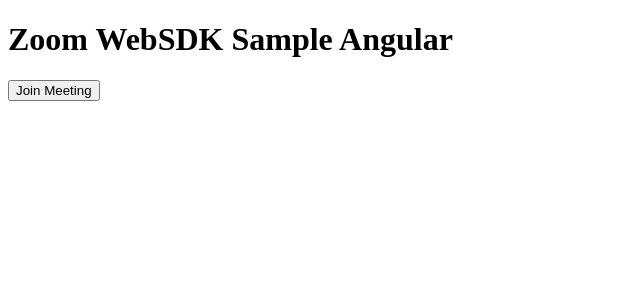
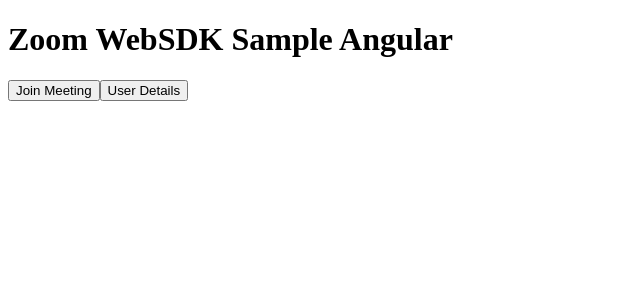
Before and after one commit to KunikaMakker/zoom-angular-trial, an Angular app: page / in a window 1280 px wide. Shown: the top 300 px of the page, without its empty margins (0-640 px from the left). Built offline with nearby package versions, Linux system fonts and the light colour scheme; what @zoom/appssdk would draw is missing.

Commit message:
updated docs

```diff
--- a/src/app/app.component.html
+++ b/src/app/app.component.html
@@ -6,5 +6,6 @@
     <br/> -->
     <button (click)="getSignature()">Join Meeting</button>
     <div *ngFor="let x of value | keyvalue">{{x.key}}->{{x.value}}</div>
-    {{value}}
+    <button (click)="getUserDetails()">User Details</button>
+    <div *ngFor="let x of userDetails | keyvalue">{{x.key}}->{{x.value}}</div>
 </div>
--- a/src/app/app.component.ts
+++ b/src/app/app.component.ts
@@ -10,7 +10,8 @@
 export class AppComponent {
   title = 'zoom-angular-trial';
   value: any = "";
-  currencies = { code: 'ALL', name: 'Albanian lek', symbol: 'L' }
+  userDetails: any = "";
+  // currencies = { code: 'ALL', name: 'Albanian lek', symbol: 'L' }
   constructor() {}
 
   ngOnInit() {}
@@ -38,32 +39,14 @@
     // this.startMeeting(this.signature);
   }
 
-  // startMeeting(signature: string) {
-  //   // document.getElementById("zmmtg-root").style.display = "block";
-
-  //   ZoomMtg.init({
-  //     leaveUrl: this.leaveUrl,
-  //     isSupportAV: true,
-  //     success: (success: any) => {
-  //       console.log(success);
-
-  //       ZoomMtg.join({
-  //         signature: signature,
-  //         meetingNumber: this.meetingNumber,
-  //         userName: this.userName,
-  //         userEmail: this.userEmail,
-  //         passWord: this.passWord,
-  //         success: (success: any) => {
-  //           console.log(success);
-  //         },
-  //         error: (error: any) => {
-  //           console.log(error);
-  //         }
-  //       });
-  //     },
-  //     error: (error: any) => {
-  //       console.log(error);
-  //     }
-  //   });
-  // }
+  getUserDetails() {
+    zoomSdk.getUserContext().then((result) => {
+      this.userDetails = result;
+      // e.g. { screenName: 'Happy Zoomineer', role: 'host', participantId: "xxxx", participantUUID: "xxxx", status: "authorized"}
+    })
+    .catch(function(error){
+      console.log(error);
+      // there was an error
+    })
+  }
 }
```
Also changed, not shown: 3 other files (tests, documents, lock files or other folders).
